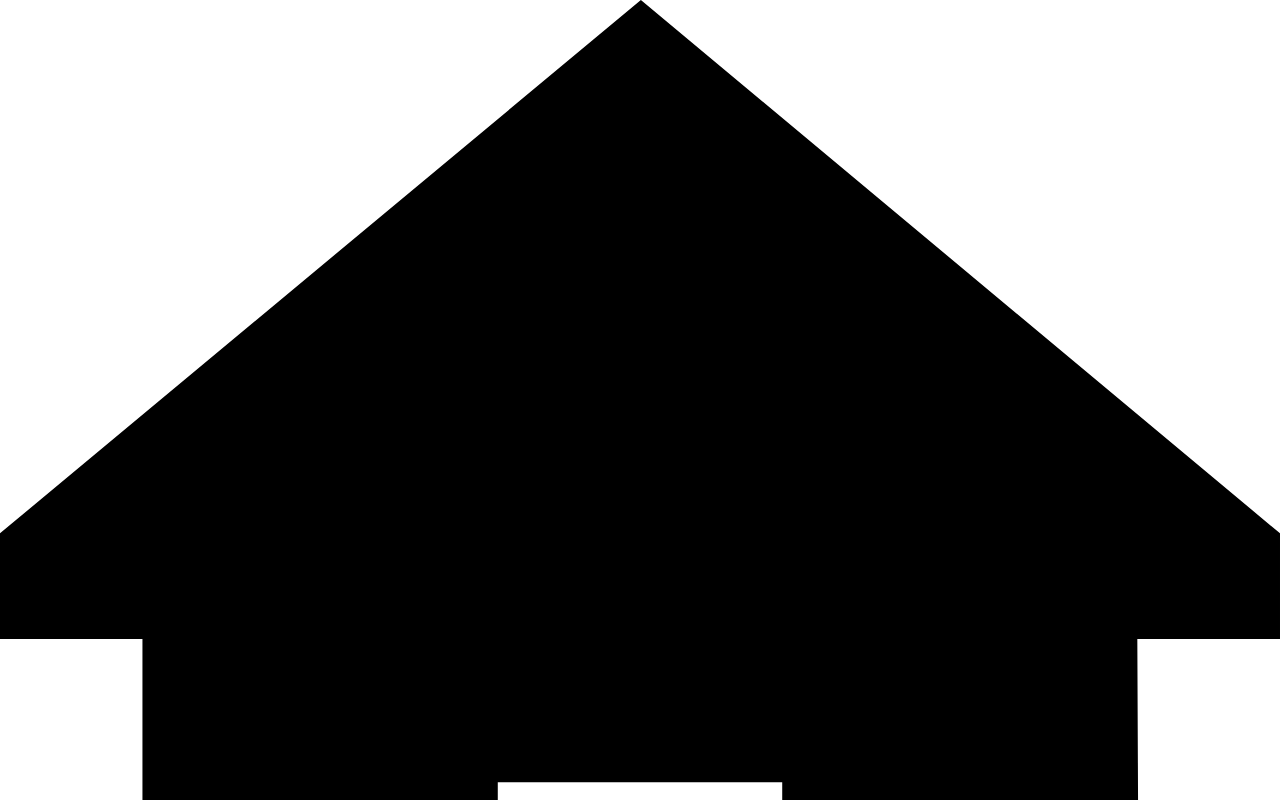
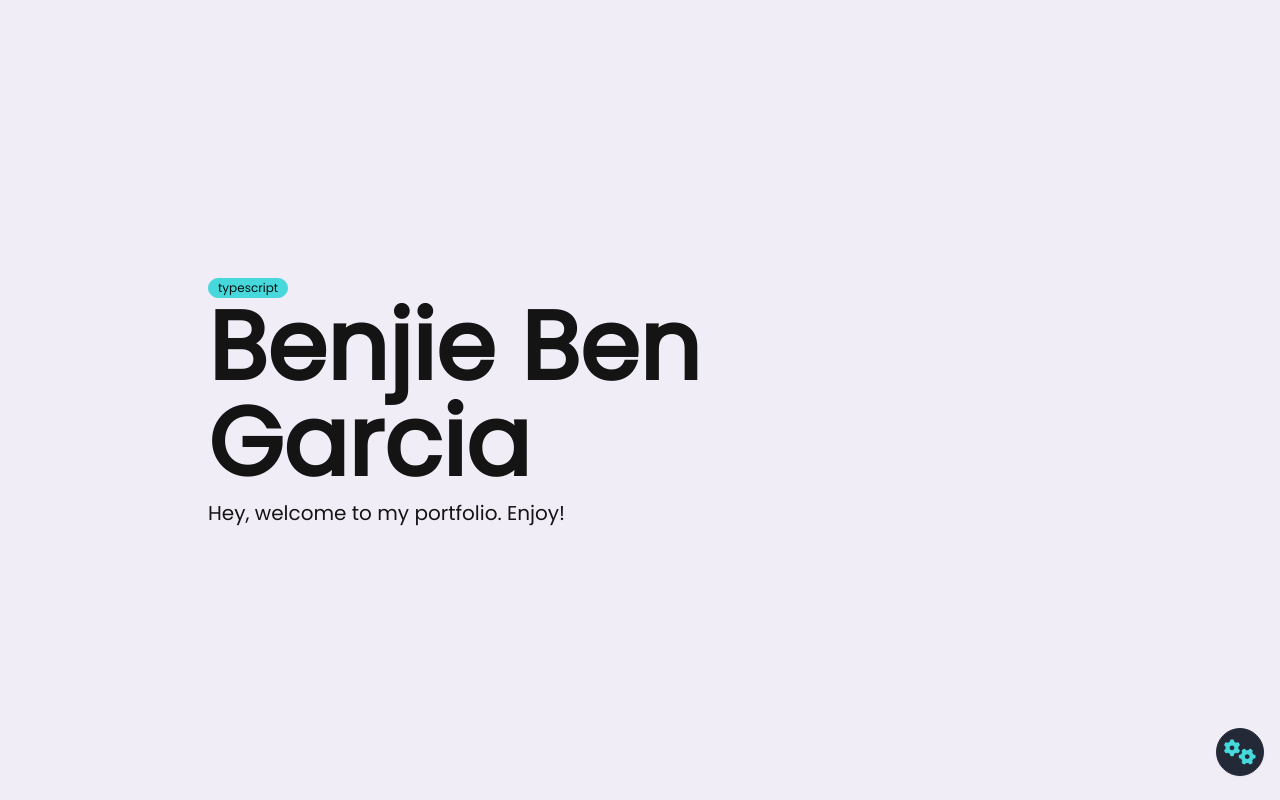
Before and after one commit to mystique09/portfolio-revamp, a SvelteKit app: page / in a window 1280 px wide. Shown: the top 800 px of the page. Built offline with nearby package versions, Linux system fonts and the light colour scheme.

Commit message:
add: tailwind

```diff
--- a/src/app.css
+++ b/src/app.css
@@ -1,6 +1,4 @@
 /* Write your global styles here, in PostCSS syntax */
-@import url('https://fonts.googleapis.com/css2?family=Poppins:wght@100;200;300&display=swap');
-
 *,
 *::after,
 *::before {
@@ -12,15 +10,10 @@
 html,
 body {
 	scroll-behavior: smooth;
-  margin: 0;
-  padding: 0;
+  	margin: 0;
+  	padding: 0;
 }
 
-ul {
-  list-style: none;
-}
-
-a {
-  @apply text-accent;
-  text-decoration: none;
-}
+@tailwind base;
+@tailwind components;
+@tailwind utilities;
```
